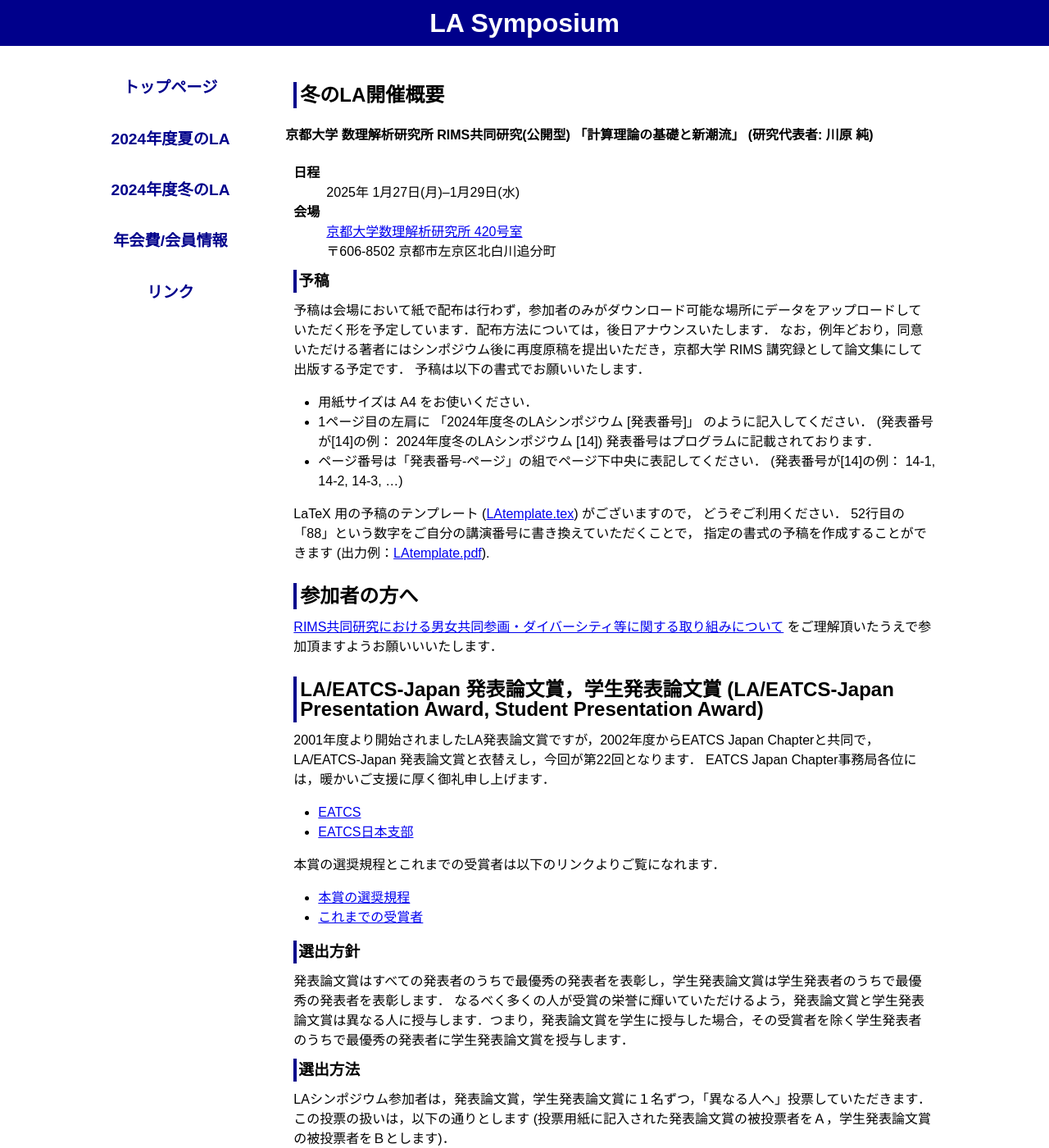
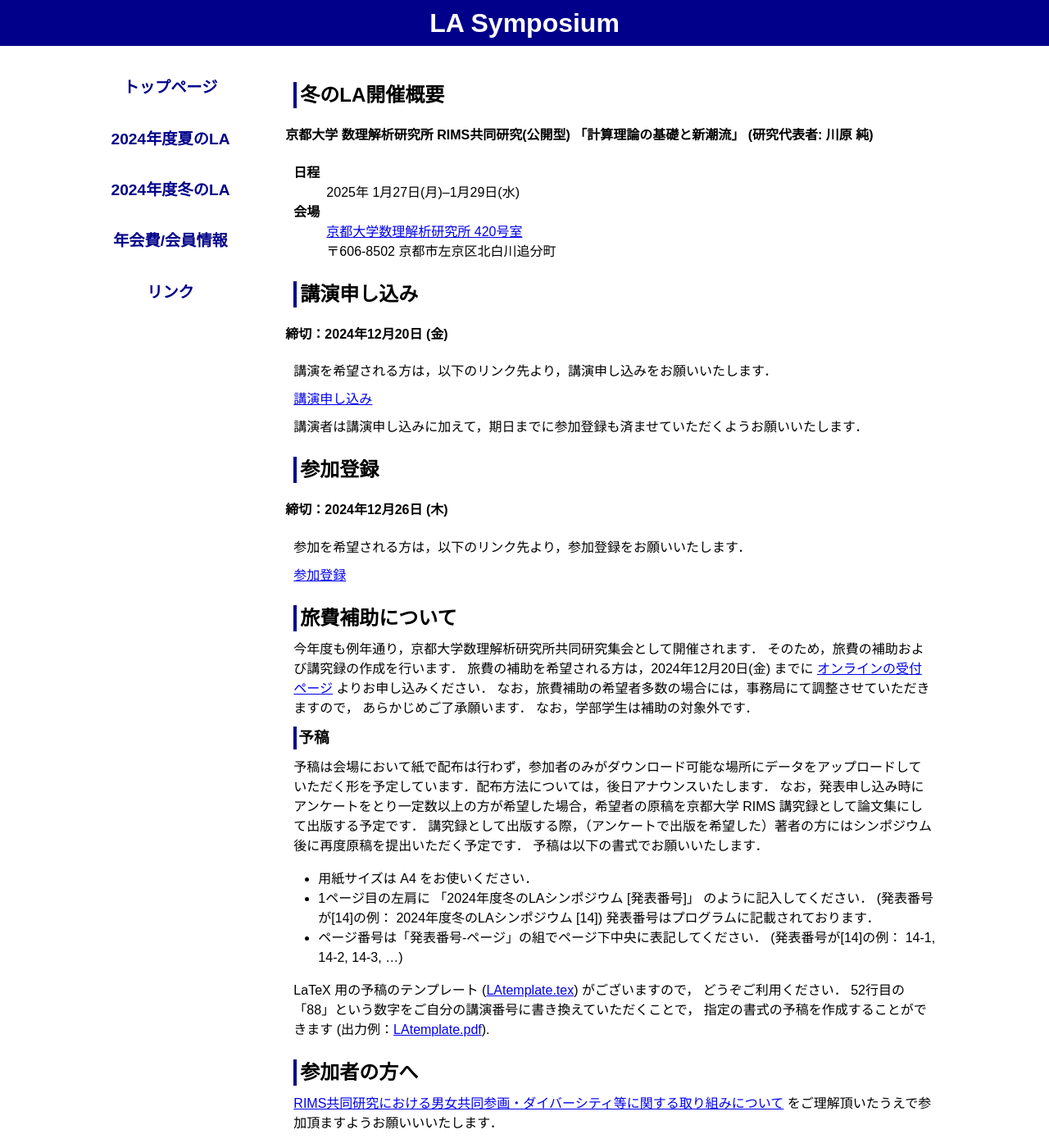
Before and after one commit to ytamura12/la-symposium_test.github.io, a Jekyll site: the page built from 2024/winter.md, in a window 1280 px wide and 1400 px high. Shown: the whole window at 82% size. Built offline with Jekyll 4.4.1, drawn with Linux system fonts in a browser that asks for light colours; some of the changed text lies outside the part shown.

Commit message:
Update winter.md

```diff
--- a/2024/winter.md
+++ b/2024/winter.md
@@ -18,50 +18,48 @@ title: LA Symposium 2024, 冬のLA
 [プログラム(HTML形式)](./winter_program.html) [プログラム(PDF形式)](./LA2023winter_program.pdf)
 -->
 
-<!--
+
 講演申し込み
 --------
-#### 締切：2023年12月22日 (金)
+#### 締切：2024年12月20日 (金)
 
 講演を希望される方は，以下のリンク先より，講演申し込みをお願いいたします．
 
-<del>講演申し込み</del> (締め切りました)
--->
-<!-- [講演申し込み](https://art.ist.hokudai.ac.jp/LA/kouen/){:target="_blank"} -->
+<!-- <del>講演申し込み</del> (締め切りました) -->
+[講演申し込み](https://art.ist.hokudai.ac.jp/LA/kouen/){:target="_blank"}
+
+
+講演者は講演申し込みに加えて，期日までに参加登録も済ませていただくようお願いいたします．
 
 <!--
-講演者は講演申し込みに加えて，期日までに参加登録も済ませていただくようお願いいたします．
-
 ※ 今年度の冬のLAシンポジウムから，セッションの区分を「一般セッション」
 と「学生セッション」ではなく，すべての講演者が「一般講演」と「ショート
 トーク」から選択する形式に変更しました．これにより，一般と学生の区別なく，
 講演時間が長め/短めのご希望に沿ってお選びいただけるようになりました．
+-->
 
 参加登録
 --------
-#### 締切：2024年1月15日 (月)
+#### 締切：2024年12月26日 (木)
 
 参加を希望される方は，以下のリンク先より，参加登録をお願いいたします．
 
-<del>参加登録</del> (終了しました)
--->
-<!-- [参加登録](https://art.ist.hokudai.ac.jp/LA/sanka/){:target="_blank"} -->
+<!-- <del>参加登録</del> (終了しました) -->
+[参加登録](https://art.ist.hokudai.ac.jp/LA/sanka/){:target="_blank"}
 
 
-<!--
+
 旅費補助について
 --------
 
 今年度も例年通り，京都大学数理解析研究所共同研究集会として開催されます．
 そのため，旅費の補助および講究録の作成を行います．
-旅費の補助を希望される方は，12月22日(金) までに
-<del>オンラインの受付ページ</del> (締め切りました)
--->
-<!-- [オンラインの受付ページ](https://art.ist.hokudai.ac.jp/LA/ryohi/){:target="_blank"} -->
-<!--
+旅費の補助を希望される方は，2024年12月20日(金) までに
+<!-- <del>オンラインの受付ページ</del> (締め切りました) -->
+[オンラインの受付ページ](https://art.ist.hokudai.ac.jp/LA/ryohi/){:target="_blank"}
 よりお申し込みください．
 なお，旅費補助の希望者多数の場合には，事務局にて調整させていただきますので， あらかじめご了承願います． なお，学部学生は補助の対象外です．
--->
+
 <!--
 講演者の方へ
 --------
@@ -74,7 +72,9 @@ title: LA Symposium 2024, 冬のLA
 
 ### 予稿
 予稿は会場において紙で配布は行わず，参加者のみがダウンロード可能な場所にデータをアップロードしていただく形を予定しています．配布方法については，後日アナウンスいたします．
-なお，例年どおり，同意いただける著者にはシンポジウム後に再度原稿を提出いただき，京都大学 RIMS 講究録として論文集にして出版する予定です．
+なお，発表申し込み時にアンケートをとり一定数以上の方が希望した場合，希望者の原稿を京都大学 RIMS 講究録として論文集にして出版する予定です．
+講究録として出版する際，（アンケートで出版を希望した）著者の方にはシンポジウム後に再度原稿を提出いただく予定です．
+<!-- なお，例年どおり，同意いただける著者にはシンポジウム後に再度原稿を提出いただき，京都大学 RIMS 講究録として論文集にして出版する予定です．-->
 <!-- （講究録は希望者が少なかったため今回は出版しません．）-->
 予稿は以下の書式でお願いいたします．
 
@@ -143,4 +143,3 @@ LAシンポジウム参加者は，発表論文賞，学生発表論文賞に１
 
 * 発表論文賞・学生賞ともに，最年少者1名を受賞者とします．
 * ただし，発表論文賞については，過去に同賞を受賞している方は，たとえ最年少であっても，ご遠慮いただくこととします．これは，最多得票者が複数名いた場合のみの処置で，同一人物の複数回受賞を妨げるものではありません．
--->
```
